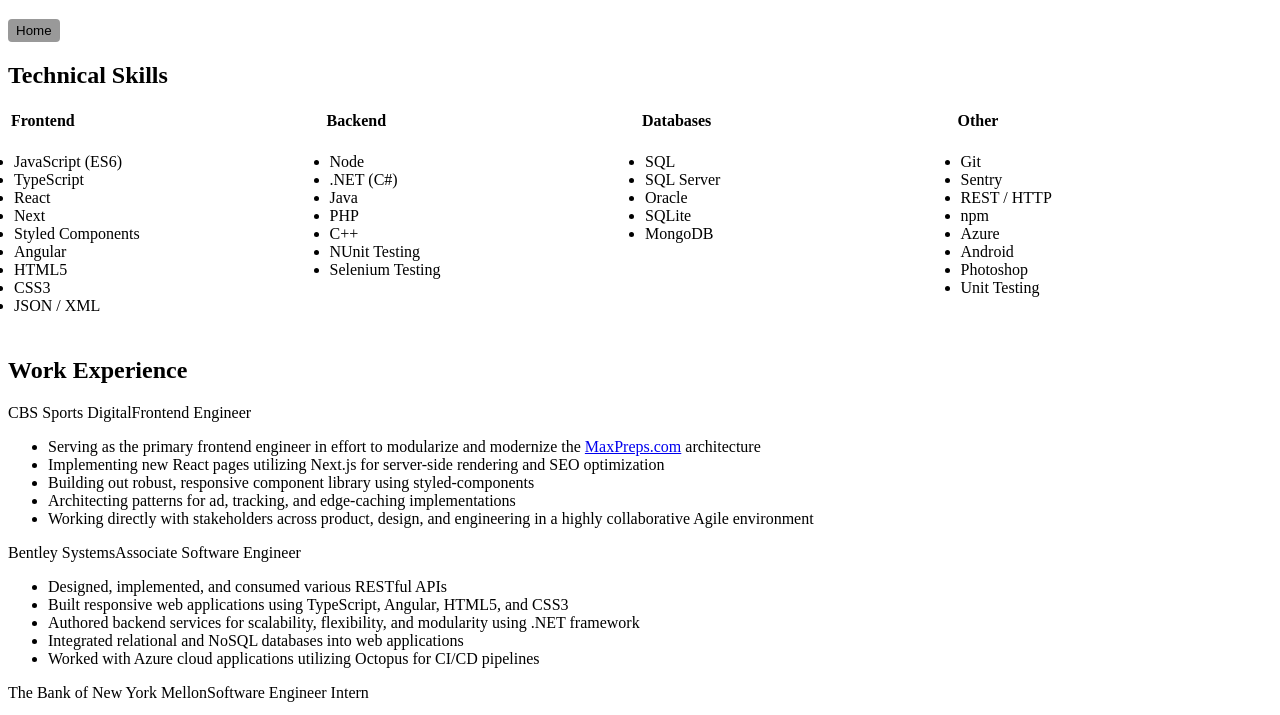
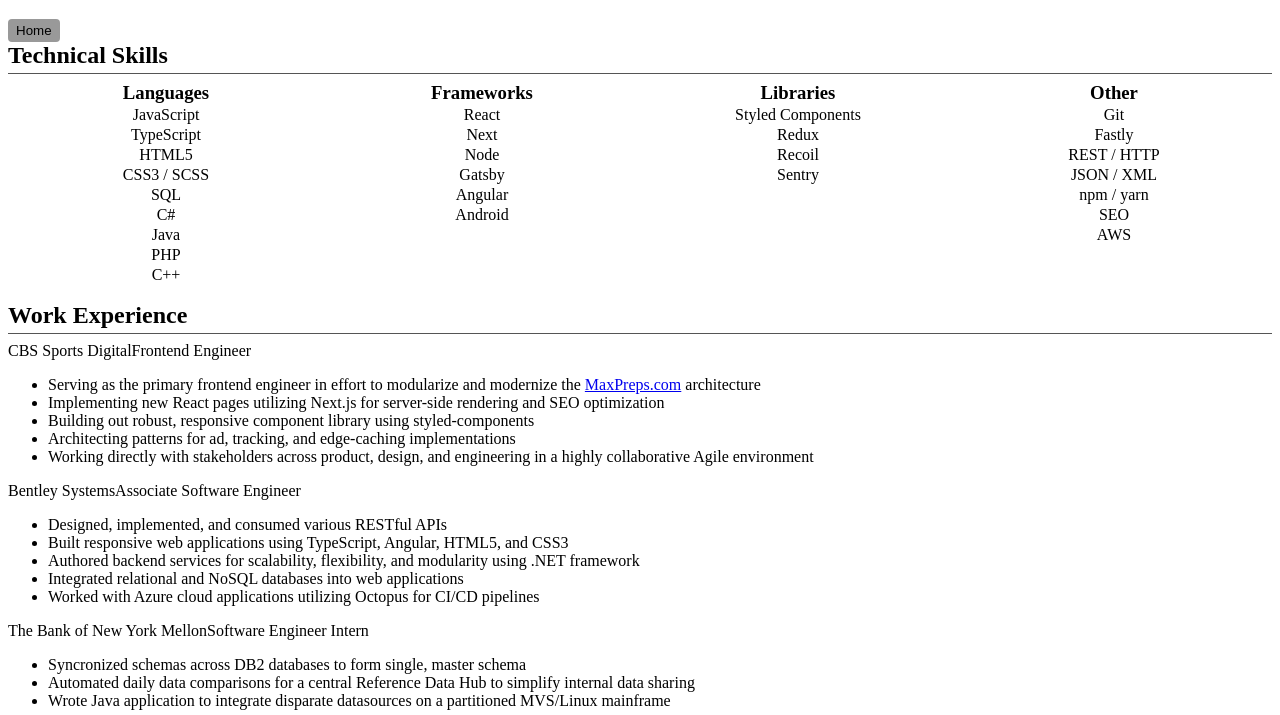
Before and after one commit to dan9418/personal-site-5, a Gatsby site: page /resume in a window 1280 px wide. Shown: the part 61-776 px from the top of the page. Built offline with nearby package versions, Linux system fonts and the light colour scheme; Gatsby itself is replaced by a stand-in of ours.

Commit message:
resume styles

```diff
--- a/src/pages/resume.scss
+++ b/src/pages/resume.scss
@@ -1,45 +1,39 @@
 .resume-page {
-  table {
-    width: 100%;
-    margin-top: 16px;
-    table-layout: fixed;
+  section {
+    margin-bottom: 16px;
   }
 
-  table.skills ul {
-    padding: 0;
+  h2 {
+    padding: 0 0 4px 0;
+    border-bottom: 1px solid #555;
+    margin: 0 0 8px 0;
   }
 
-  th {
-    text-align: left;
-    width: 25%;
+  .skills {
+    text-align: center;
+    ul {
+      margin: 0;
+      padding: 0;
+      list-style-type: none;
+
+      li {
+        margin: 2px 0;
+      }
     }
 
-  td {
-    vertical-align: top;
-    padding: 4px;
+    display: grid;
+    grid-template-columns: 1fr;
+
+    @media (min-width: 512px) {
+      grid-template-columns: repeat(2, 1fr);
     }
 
-  .resume ul {}
-
-  .resume li {
-    list-style-type: square;
-    margin: 4px 0 4px 16px;
-    padding: 0;
+    @media (min-width: 1024px) {
+      grid-template-columns: repeat(4, 1fr);
     }
 
-  .resume-subheader h3 {
-    padding: 0;
-    border-bottom: none;
-    padding-bottom: 4px;
-    margin-bottom: 4px;
+    h3 {
+      margin: 0;
     }
-
-  .resume-subheader h4 {
-    padding: 0;
-    margin: 0;
-    padding-bottom: 4px;
-    margin-bottom: 8px;
-    border-bottom: none;
   }
-
 }
--- a/src/pages/resume.tsx
+++ b/src/pages/resume.tsx
@@ -23,68 +23,60 @@
                 <Button>Home</Button>
             </Link>
             <>
+                <section>
                     <h2>Technical Skills</h2>
 
-                <table className='skills'>
-                    <thead>
-                        <tr>
-                            <th>Frontend</th>
-                            <th>Backend</th>
-                            <th>Databases</th>
-                            <th>Other</th>
-                        </tr>
-                    </thead>
-                    <tbody>
-                        <tr>
-                            <td>
+                    <div className='skills'>
+                        <div>
+                            <h3>Languages</h3>
                             <ul>
-                                    <li>JavaScript (ES6)</li>
+                                <li>JavaScript</li>
                                 <li>TypeScript</li>
-                                    <li>React</li>
-                                    <li>Next</li>
-                                    <li>Styled Components</li>
-                                    <li>Angular</li>
                                 <li>HTML5</li>
-                                    <li>CSS3</li>
-                                    <li>JSON / XML</li>
-                                </ul>
-                            </td>
-                            <td>
-                                <ul>
-                                    <li>Node</li>
-                                    <li>.NET (C#)</li>
+                                <li>CSS3 / SCSS</li>
+                                <li>SQL</li>
+                                <li>C#</li>
                                 <li>Java</li>
                                 <li>PHP</li>
                                 <li>C++</li>
-                                    <li>NUnit Testing</li>
-                                    <li>Selenium Testing</li>
                             </ul>
-                            </td>
-                            <td>
+                        </div>
+                        <div>
+                            <h3>Frameworks</h3>
                             <ul>
-                                    <li>SQL</li>
-                                    <li>SQL Server</li>
-                                    <li>Oracle</li>
-                                    <li>SQLite</li>
-                                    <li>MongoDB</li>
+                                <li>React</li>
+                                <li>Next</li>
+                                <li>Node</li>
+                                <li>Gatsby</li>
+                                <li>Angular</li>
+                                <li>Android</li>
                             </ul>
-                            </td>
-                            <td>
+                        </div>
+                        <div>
+                            <h3>Libraries</h3>
+                            <ul>
+                                <li>Styled Components</li>
+                                <li>Redux</li>
+                                <li>Recoil</li>
+                                <li>Sentry</li>
+                            </ul>
+                        </div>
+                        <div>
+                            <h3>Other</h3>
                             <ul>
                                 <li>Git</li>
-                                    <li>Sentry</li>
+                                <li>Fastly</li>
                                 <li>REST / HTTP</li>
-                                    <li>npm</li>
-                                    <li>Azure</li>
-                                    <li>Android</li>
-                                    <li>Photoshop</li>
-                                    <li>Unit Testing</li>
+                                <li>JSON / XML</li>
+                                <li>npm / yarn</li>
+                                <li>SEO</li>
+                                <li>AWS</li>
                             </ul>
-                            </td>
-                        </tr>
-                    </tbody>
-                </table>
+                        </div>
+                    </div>
+                </section>
 
+                <section>
                     <h2>Work Experience</h2>
 
                     <ResumeSubheader
@@ -142,7 +134,9 @@
                         <li>Enforced community standards for diverse pool of students</li>
                         <li>Organized large-scale social, educational, and experiential programs</li>
                     </ul>
+                </section>
 
+                <section>
                     <h2>Education</h2>
 
                     <ResumeSubheader
@@ -157,6 +151,10 @@
                         <li>3.71 GPA</li>
                     </ul>
 
+                </section>
+
+                <section>
+
                     <h2>Projects</h2>
 
                     <ul>
@@ -168,6 +166,9 @@
                         <li>Developed this portfolio site in React and TypeScript</li>
                     </ul>
 
+                </section>
+
+                <section>
                     <h2>Awards</h2>
 
                     <ul>
@@ -176,8 +177,10 @@
                         <li>Won 1st place for computer engineering conference paper on hybrid drives</li>
                         <li>Eagle Scout</li>
                     </ul>
+
+                </section>
             </>
-        </main >
+        </main>
     )
 }
 
```
Lines whose indentation alone changed are shown as unchanged.
